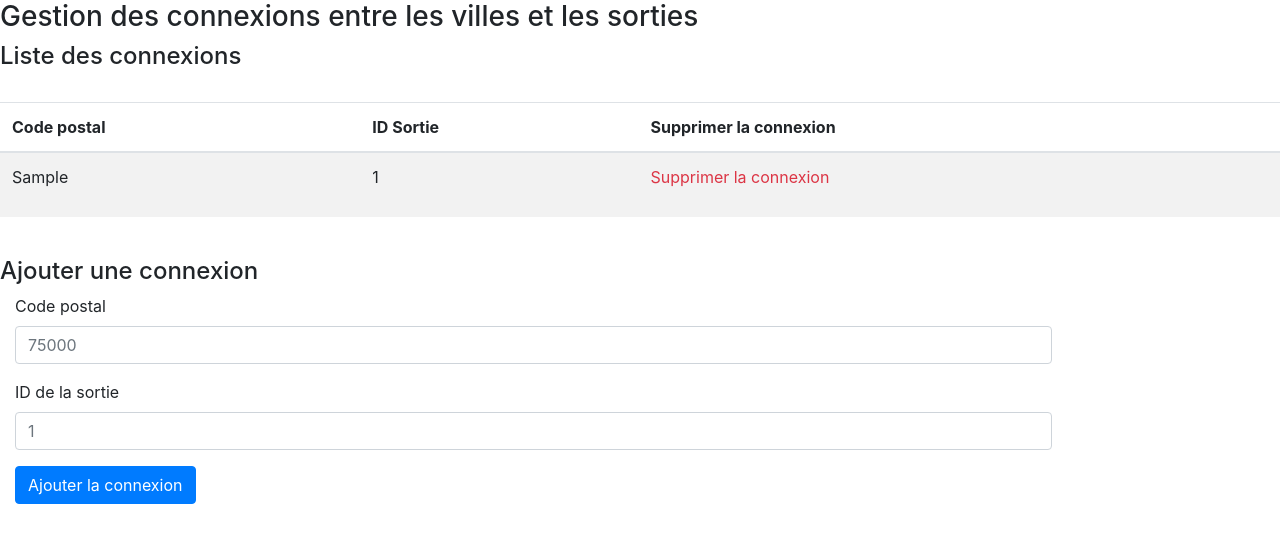
After one commit to MrWazaby/gestion-autoroute, a PHP site: template views/connect.php in a window 1280 px wide. The commit adds this page. Shown: the top 543 px of the page. Run offline with PHP 8.4, Linux system fonts and the light colour scheme; the template is opened without the code that fills it: most values are stand-ins (such as "Sample title", 1, 10 or a date in 2020); data that the repository does not hold is empty; some libraries are stand-ins or nearby versions.

Commit message:
Add connections managment

```diff
--- a/views/admin.php
+++ b/views/admin.php
@@ -3,6 +3,7 @@
     <li class="<?php echo getPageAct('citys'); ?>"><a <?php echo getPageExp('citys'); ?> href="#citys" data-toggle="tab">Ville</a></li>
     <li class="<?php echo getPageAct('routes'); ?>"><a <?php echo getPageExp('routes'); ?> href="#routes" data-toggle="tab">Autoroutes</a></li>
     <li class="<?php echo getPageAct('exits'); ?>"><a <?php echo getPageExp('exits'); ?> href="#exits" data-toggle="tab">Sorties</a></li>
+    <li class="<?php echo getPageAct('connect'); ?>"><a <?php echo getPageExp('connect'); ?> href="#connect" data-toggle="tab">Sorties - Villes</a></li>
     <li class="<?php echo getPageAct('sections'); ?>"><a <?php echo getPageExp('sections'); ?> href="#sections" data-toggle="tab">Troncons</a></li>
     <li class="<?php echo getPageAct('register'); ?>"><a <?php echo getPageExp('register'); ?> href="#register" data-toggle="tab">Registre</a></li>
     <li class="<?php echo getPageAct('tolls'); ?>"><a <?php echo getPageExp('tolls'); ?> href="#tolls" data-toggle="tab">Péages</a></li>
@@ -19,6 +20,9 @@
     <div class="tab-pane fade<?php echo getPagePane('exits'); ?>" id="exits">
       <?php include("views/exits.php"); ?>
     </div>
+    <div class="tab-pane fade<?php echo getPagePane('connect'); ?>" id="connect">
+      <?php include("views/connect.php"); ?>
+    </div>
     <div class="tab-pane fade<?php echo getPagePane('sections'); ?>" id="sections">
       <?php include("views/sections.php"); ?>
     </div>
--- /dev/null
+++ b/views/connect.php
@@ -0,0 +1,44 @@
+<h3>Gestion des connexions entre les villes et les sorties</h3>
+<h4>Liste des connexions</h4>
+<br>
+<table class="table table-striped table-hover ">
+  <thead>
+    <tr>
+      <th>Code postal</th>
+      <th>ID Sortie</th>
+      <th>Supprimer la connexion</th>
+    </tr>
+  </thead>
+  <tbody>
+    <?php foreach ($connects as $connect) { ?>
+      <tr>
+        <td><?php echo($connect["CodP"]) ?></td>
+        <td><?php echo($connect["IdSortie"]) ?></td>
+        <td><a href="admin.php?deleteConnect=<?php echo($connect["CodP"]) ?>&amp;deleteConnect2=<?php echo($connect["IdSortie"]) ?>&amp;page=connect"><p class="text-danger">Supprimer la connexion</p></a></td>
+      </tr>
+    <?php } ?>
+  </tbody>
+</table>
+<br>
+<h4>Ajouter une connexion</h4>
+<form class="form-horizontal" method="post" action="admin.php?page=connect">
+  <fieldset>
+    <div class="form-group">
+      <label for="inputPostC" class="col-lg-2 control-label">Code postal</label>
+      <div class="col-lg-10">
+        <input class="form-control" id="inputPostc" placeholder="75000" type="text" name="connectCodP">
+      </div>
+    </div>
+    <div class="form-group">
+      <label for="inputName" class="col-lg-2 control-label">ID de la sortie</label>
+      <div class="col-lg-10">
+        <input class="form-control" id="inputName" placeholder="1" type="text" name="connectIdSortie">
+      </div>
+    </div>
+    <div class="form-group">
+      <div class="col-lg-10 col-lg-offset-2">
+        <button type="submit" class="btn btn-primary">Ajouter la connexion</button>
+      </div>
+    </div>
+  </fieldset>
+</form>
```
Also changed, not shown: controllers/admin.php (+9 -0 lines), models/admin.php (+27 -0 lines).
